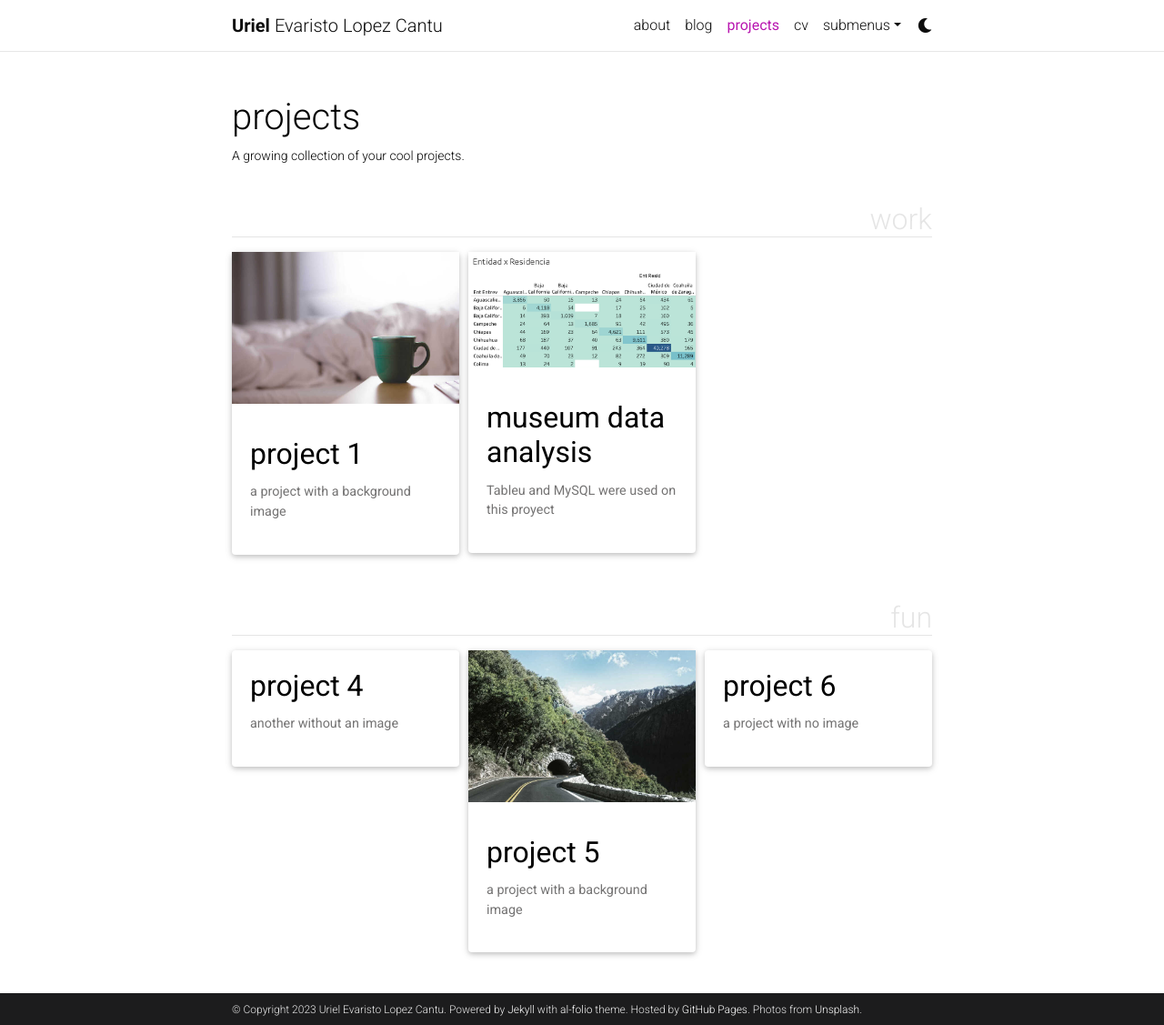
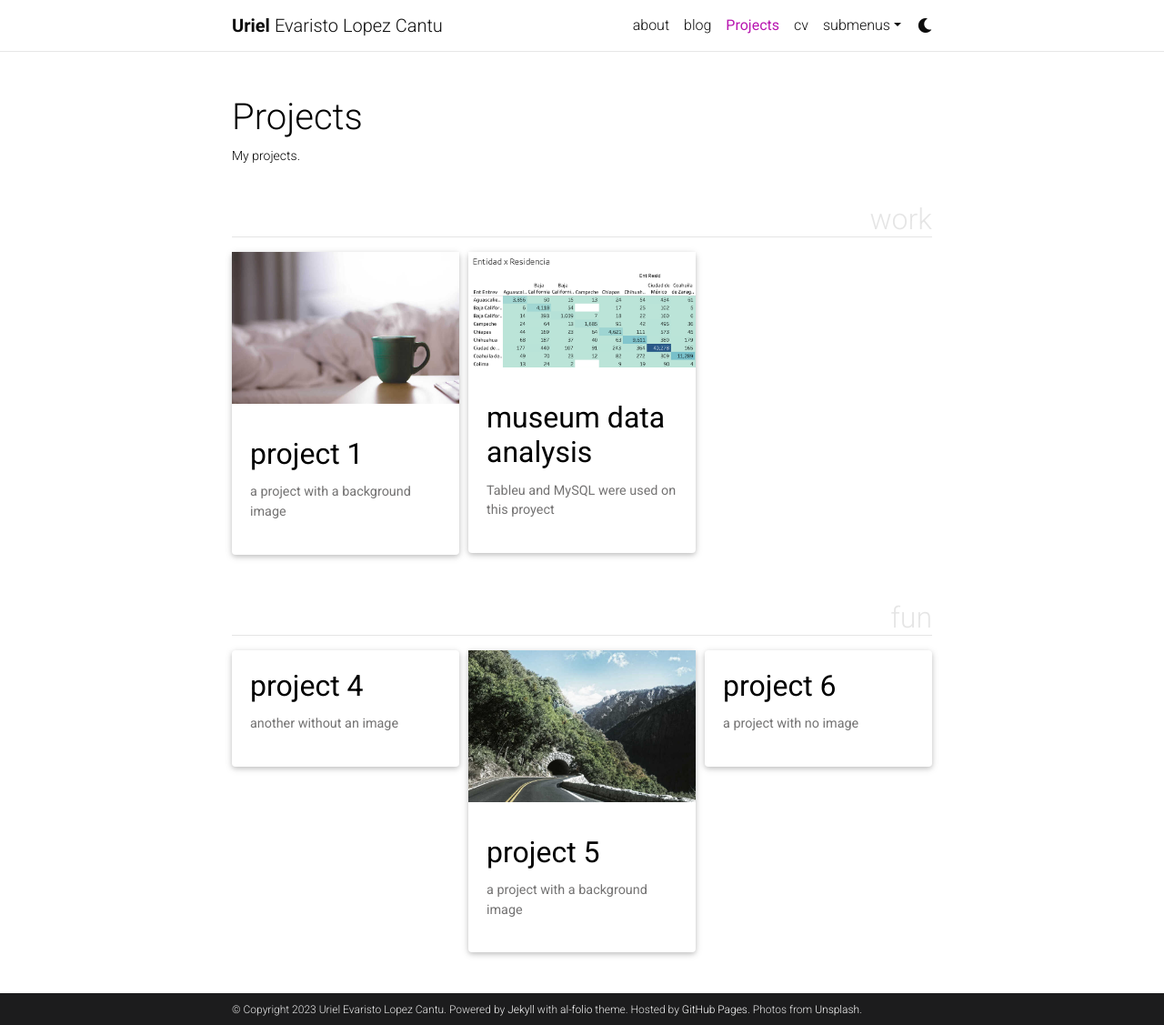
Before and after one commit to ulopezc/ulopezc.github.io, a Jekyll site: the page built from _pages/projects.md, in a window 1280 px wide and 1127 px high. Shown: the whole window at 91% size. Built offline with Jekyll 4.4.1, drawn with Linux system fonts in a browser that asks for light colours; full-size pictures stand in for the smaller copies a plugin makes; comment, search, counter and statistics services are not loaded; a style sheet for code colours, icons or effects is not loaded.

Commit message:
Update projects.md

```diff
--- a/_pages/projects.md
+++ b/_pages/projects.md
@@ -1,8 +1,8 @@
 ---
 layout: page
-title: projects
+title: Projects
 permalink: /projects/
-description: A growing collection of your cool projects.
+description: My projects.
 nav: true
 nav_order: 2
 display_categories: [work, fun]
```
